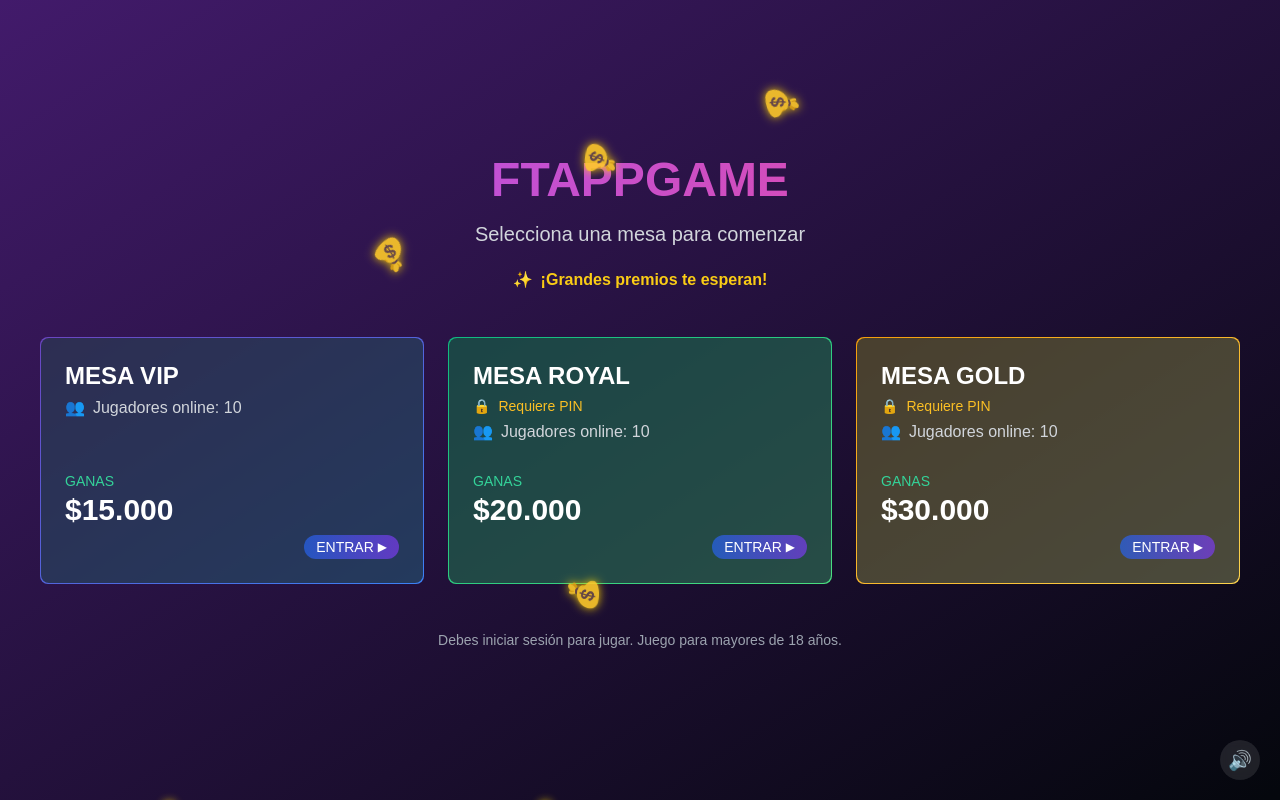
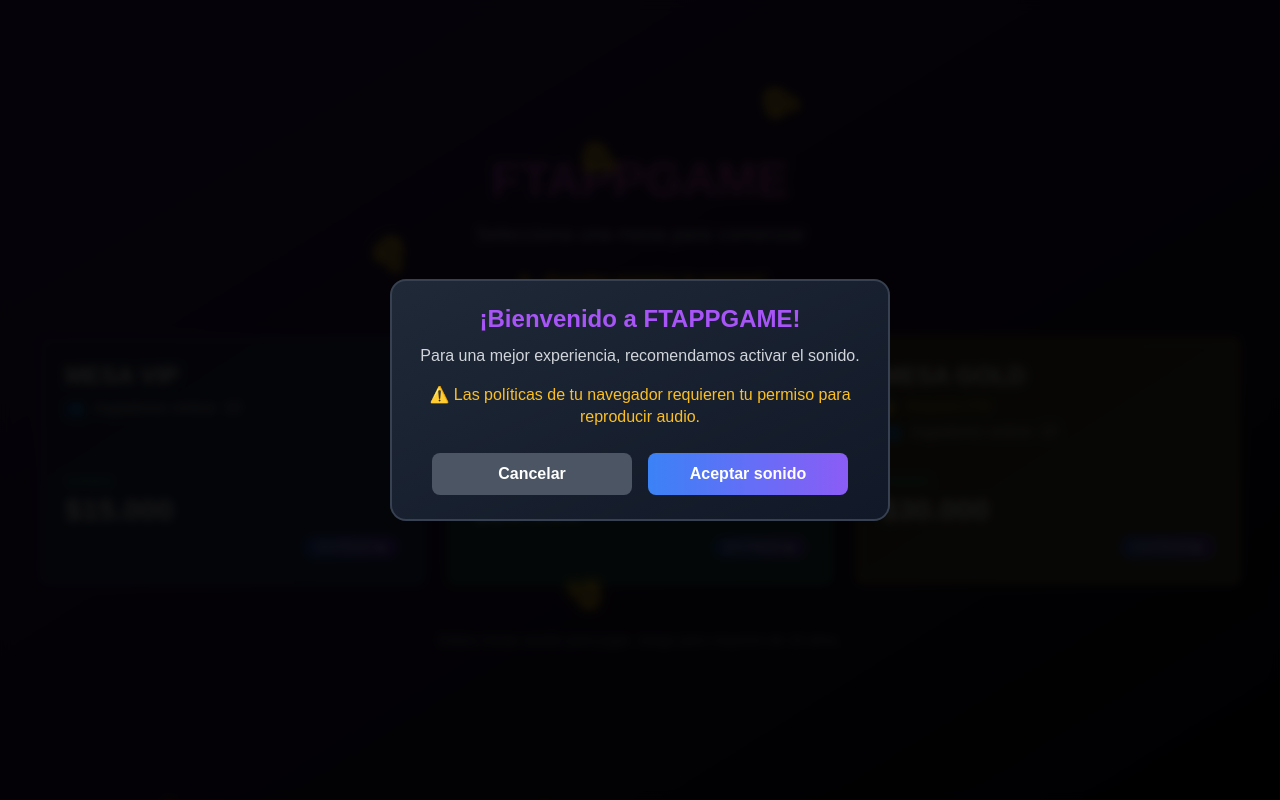
Before and after one commit to samutrujillo/ftappgame, a Next.js app: page / in a window 1280 px wide. Built offline with nearby package versions, Linux system fonts and the light colour scheme.

Commit message:
Add files via upload

```diff
--- a/src/app/page.js
+++ b/src/app/page.js
@@ -10,25 +10,21 @@
   const [selectedMesa, setSelectedMesa] = useState(null);
   const [pin, setPin] = useState('');
   const [pinError, setPinError] = useState('');
-  const [isMuted, setIsMuted] = useState(false);
+  const [showAudioConsent, setShowAudioConsent] = useState(true);
+  const [isMuted, setIsMuted] = useState(true);
   const audioRef = useRef(null);
 
-  // Efecto para manejar la reproducción automática
-  useEffect(() => {
-    if (audioRef.current) {
-      const playAudio = () => {
+  const handleAudioConsent = (accepted) => {
+    setShowAudioConsent(false);
+    if (accepted) {
+      setIsMuted(false);
       try {
         audioRef.current.play();
-          document.removeEventListener('click', playAudio);
       } catch (error) {
-          console.log('Error al reproducir audio:', error);
+        console.error('Error al reproducir audio:', error);
+      }
     }
   };
-
-      document.addEventListener('click', playAudio);
-      return () => document.removeEventListener('click', playAudio);
-    }
-  }, []);
 
   const PINS = {
     ROYAL: '3484',
@@ -104,12 +100,40 @@
         src="/cancionfondo.mp3"
       />
 
+      {showAudioConsent && (
+        <div className="audio-consent-overlay">
+          <div className="audio-consent-modal">
+            <h3>¡Bienvenido a FTAPPGAME!</h3>
+            <p>Para una mejor experiencia, recomendamos activar el sonido.</p>
+            <p className="audio-warning">
+              ⚠️ Las políticas de tu navegador requieren tu permiso para reproducir audio.
+            </p>
+            <div className="audio-consent-buttons">
+              <button
+                className="consent-button cancel"
+                onClick={() => handleAudioConsent(false)}
+              >
+                Cancelar
+              </button>
+              <button
+                className="consent-button accept"
+                onClick={() => handleAudioConsent(true)}
+              >
+                Aceptar sonido
+              </button>
+            </div>
+          </div>
+        </div>
+      )}
+
+      {!showAudioConsent && (
         <button
           className="mute-button"
           onClick={() => setIsMuted(!isMuted)}
         >
           {isMuted ? '🔇' : '🔊'}
         </button>
+      )}
 
       <CoinRain />
 
--- a/src/app/styles.css
+++ b/src/app/styles.css
@@ -349,7 +349,6 @@
   cursor: not-allowed;
 }
 
-/* Nuevos estilos para el control de audio */
 .mute-button {
   position: fixed;
   bottom: 20px;
@@ -371,3 +370,182 @@
   background: rgba(255, 255, 255, 0.2);
   transform: scale(1.1);
 }
+
+.audio-consent-overlay {
+  position: fixed;
+  top: 0;
+  left: 0;
+  width: 100%;
+  height: 100%;
+  background: rgba(0, 0, 0, 0.9);
+  display: flex;
+  align-items: center;
+  justify-content: center;
+  z-index: 3000;
+  backdrop-filter: blur(5px);
+}
+
+.audio-consent-modal {
+  background: linear-gradient(to bottom right, #1f2937, #111827);
+  border: 2px solid #374151;
+  border-radius: 1rem;
+  padding: 2rem;
+  max-width: 500px;
+  width: 90%;
+  text-align: center;
+  animation: slideIn 0.3s ease;
+}
+
+.audio-consent-modal h3 {
+  color: #a855f7;
+  font-size: 1.5rem;
+  margin-bottom: 1rem;
+}
+
+.audio-consent-modal p {
+  color: #d1d5db;
+  margin-bottom: 1rem;
+  line-height: 1.5;
+}
+
+.audio-warning {
+  color: #fbbf24 !important;
+  font-weight: 500;
+  margin: 1.5rem 0;
+}
+
+.audio-consent-buttons {
+  display: flex;
+  gap: 1rem;
+  margin-top: 2rem;
+  justify-content: center;
+}
+
+.consent-button {
+  padding: 0.75rem 2rem;
+  border-radius: 0.5rem;
+  font-weight: 600;
+  cursor: pointer;
+  transition: all 0.3s ease;
+  border: none;
+  font-size: 1rem;
+  min-width: 150px;
+}
+
+.consent-button.accept {
+  background: linear-gradient(to right, #3b82f6, #8b5cf6);
+  color: white;
+}
+
+.consent-button.accept:hover {
+  background: linear-gradient(to right, #2563eb, #7c3aed);
+}
+
+.consent-button.cancel {
+  background: #4b5563;
+  color: white;
+}
+
+.consent-button.cancel:hover {
+  background: #6b7280;
+}
+
+/* Modal de consentimiento de audio */
+.audio-consent-overlay {
+  position: fixed;
+  top: 0;
+  left: 0;
+  width: 100%;
+  height: 100%;
+  background: rgba(0, 0, 0, 0.9);
+  display: flex;
+  align-items: center;
+  justify-content: center;
+  z-index: 3000;
+  backdrop-filter: blur(5px);
+  padding: 1rem; /* Margen de seguridad */
+}
+
+.audio-consent-modal {
+  background: linear-gradient(to bottom right, #1f2937, #111827);
+  border: 2px solid #374151;
+  border-radius: 1rem;
+  padding: 1.5rem;
+  max-width: 500px;
+  width: 100%;
+  text-align: center;
+  animation: slideIn 0.3s ease;
+  margin: auto;
+}
+
+.audio-consent-modal h3 {
+  color: #a855f7;
+  font-size: clamp(1.25rem, 5vw, 1.5rem); /* Tamaño responsive */
+  margin-bottom: 0.75rem;
+}
+
+.audio-consent-modal p {
+  color: #d1d5db;
+  margin-bottom: 1rem;
+  line-height: 1.4;
+  font-size: clamp(0.875rem, 4vw, 1rem); /* Tamaño responsive */
+}
+
+.audio-warning {
+  color: #fbbf24 !important;
+  font-weight: 500;
+  margin: 1rem 0;
+  font-size: clamp(0.8rem, 4vw, 0.9rem);
+}
+
+.audio-consent-buttons {
+  display: flex;
+  gap: 1rem;
+  margin-top: 1.5rem;
+  justify-content: center;
+  flex-wrap: wrap; /* Permite que los botones se apilen en móviles */
+}
+
+.consent-button {
+  padding: 0.75rem 1.5rem;
+  border-radius: 0.5rem;
+  font-weight: 600;
+  cursor: pointer;
+  transition: all 0.3s ease;
+  border: none;
+  font-size: clamp(0.875rem, 4vw, 1rem);
+  min-width: 140px;
+  width: 100%; /* Ocupa todo el ancho en móviles */
+  max-width: 200px; /* Limita el ancho máximo */
+}
+
+/* Media queries para dispositivos pequeños */
+@media (max-width: 480px) {
+  .audio-consent-modal {
+    padding: 1rem;
+    border-radius: 0.75rem;
+  }
+
+  .audio-consent-buttons {
+    flex-direction: column; /* Botones apilados verticalmente */
+    gap: 0.75rem;
+  }
+
+  .consent-button {
+    min-width: auto;
+    max-width: none;
+    padding: 0.75rem;
+  }
+
+  .audio-consent-modal h3 {
+    line-height: 1.3;
+  }
+}
+
+/* Ajustes para orientación horizontal en móviles */
+@media (max-height: 500px) {
+  .audio-consent-modal {
+    max-height: 90vh;
+    overflow-y: auto;
+  }
+}
```
Lines whose indentation alone changed are shown as unchanged.
